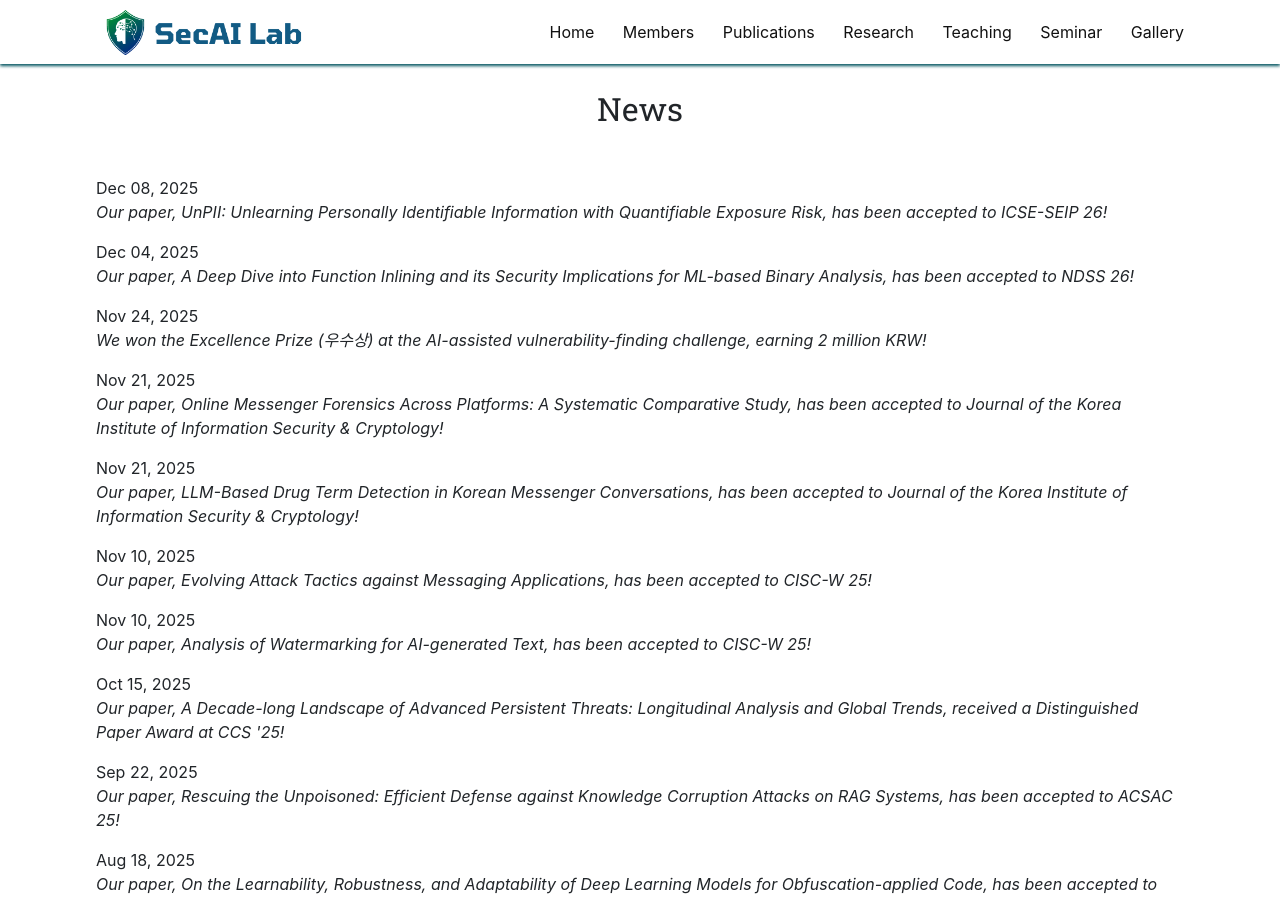
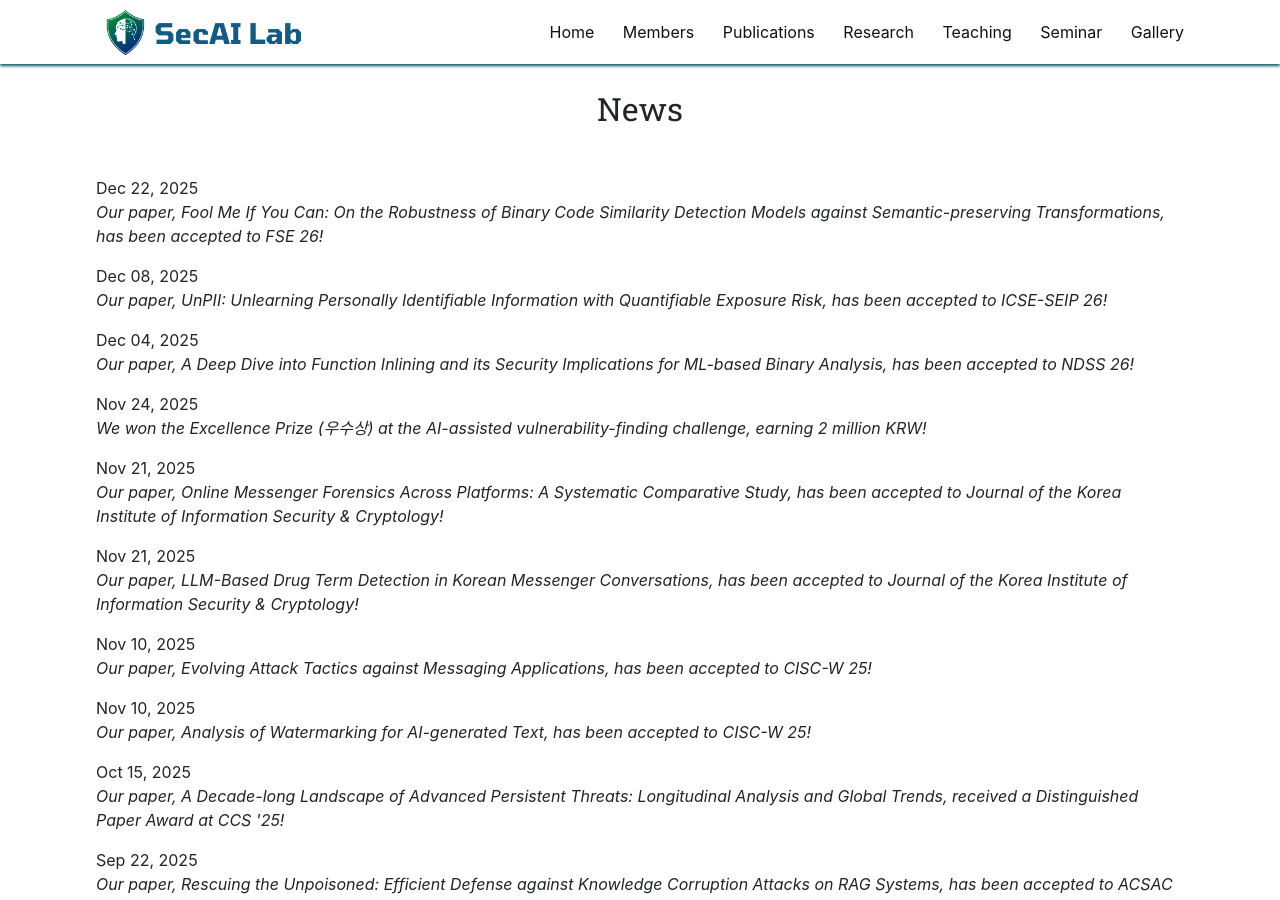
Before and after one commit to SecAI-Lab/secai-lab.github.io, a Jekyll site: the page built from pages/news.md, in a window 1280 px wide and 900 px high. Built offline with Jekyll 4.4.1, drawn with Linux system fonts in a browser that asks for light colours; nearby versions of some CDN libraries.

Commit message:
FSE news added

```diff
--- a/_data/news.yml
+++ b/_data/news.yml
@@ -1,6 +1,10 @@
+- date: Dec 22, 2025
+  headline: "Our paper, Fool Me If You Can: On the Robustness of Binary Code Similarity Detection Models against Semantic-preserving Transformations, has been accepted to FSE 26!"
+  id: 0
+
 - date: Dec 08, 2025
   headline: "Our paper, UnPII: Unlearning Personally Identifiable Information with Quantifiable Exposure Risk, has been accepted to ICSE-SEIP 26!"
-  id: 0
+  id: 1
 
 - date: Dec 04, 2025
   headline: "Our paper, A Deep Dive into Function Inlining and its Security Implications for ML-based Binary Analysis, has been accepted to NDSS 26!"
```
